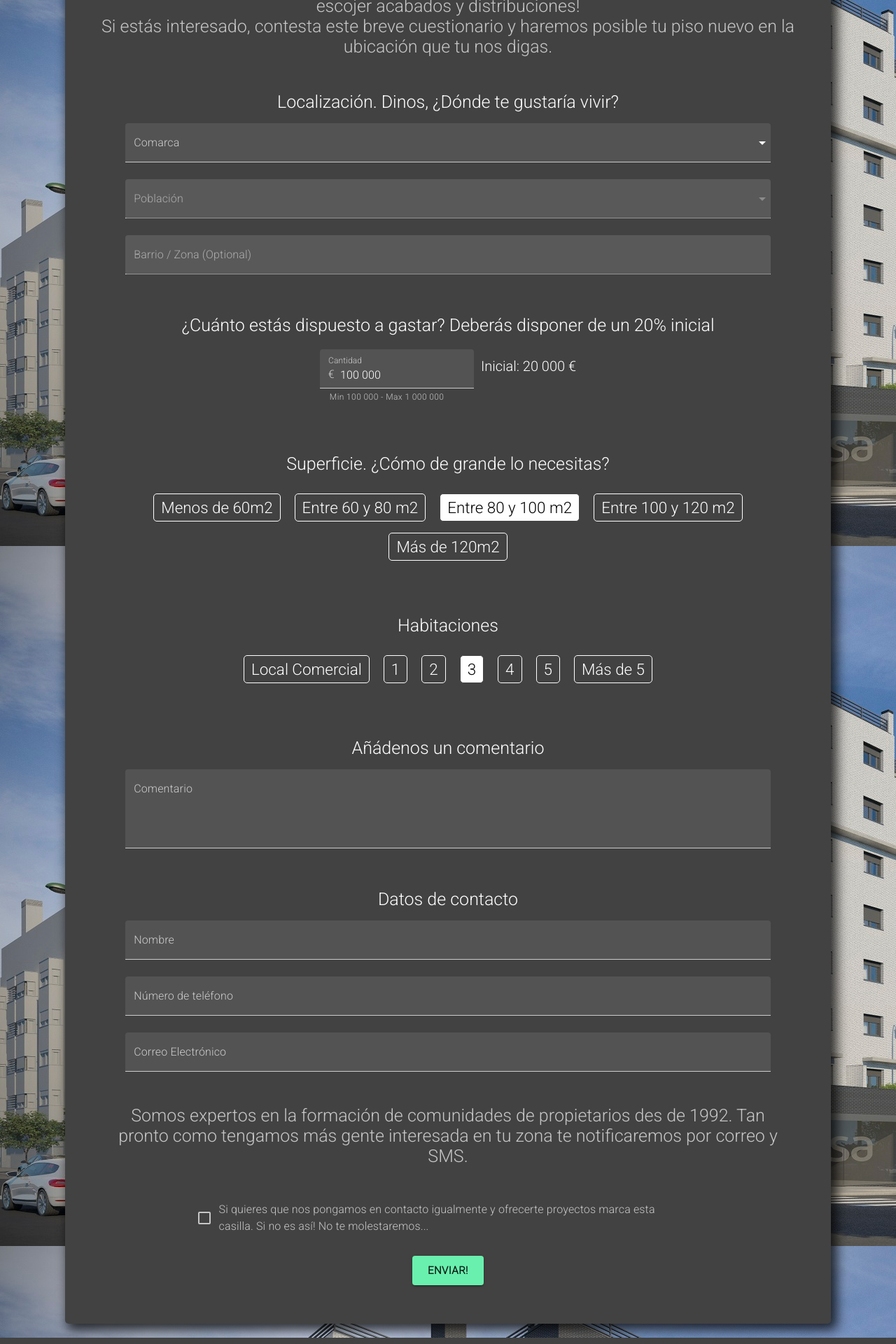
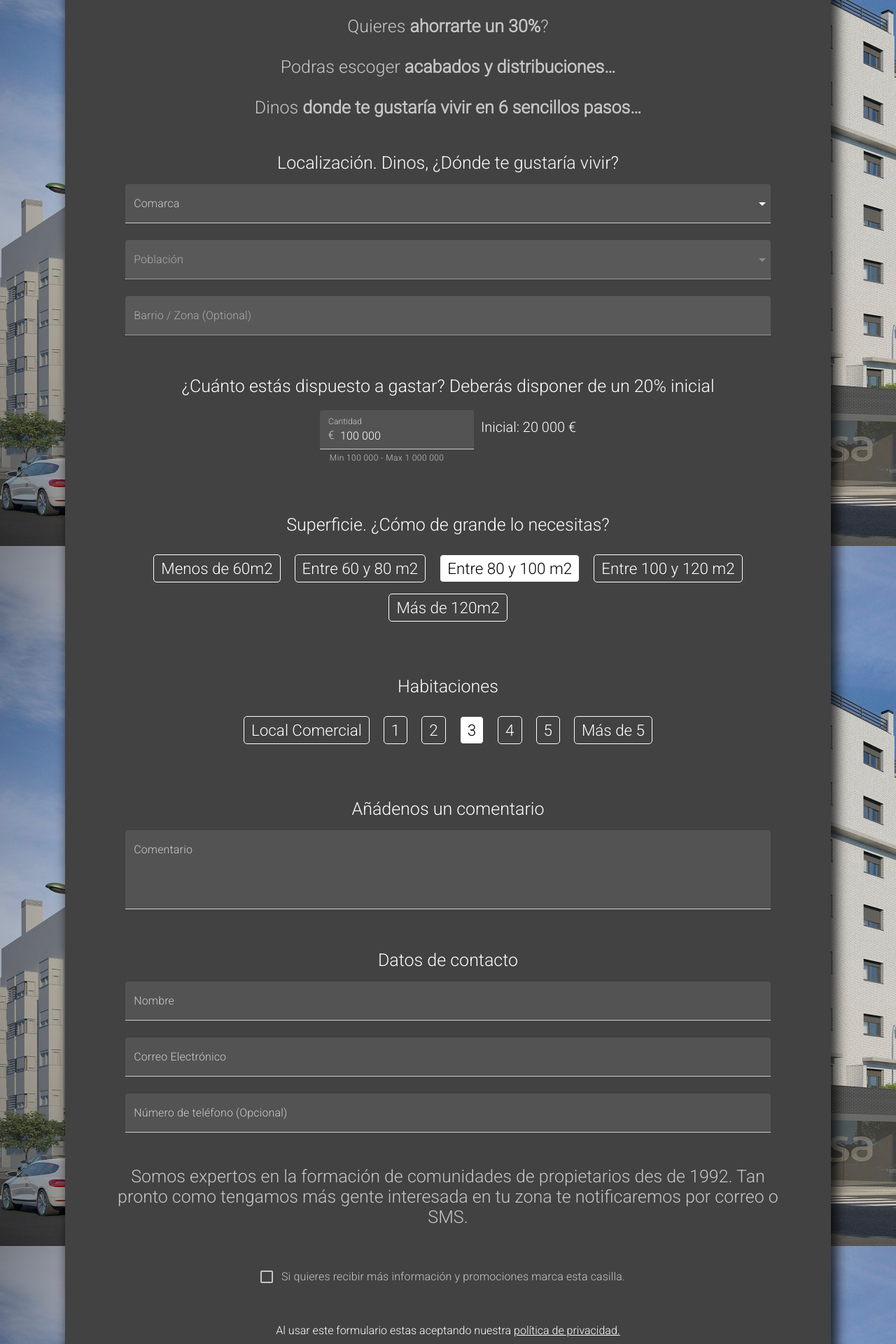
Before and after one commit to Xavierperals/autoproject, a React (Create React App) app: page / in a window 1280 px wide. Shown: the part 220-2140 px from the top of the page at 70% size. Built offline with nearby package versions, Linux system fonts and the light colour scheme; no server answers.

Commit message:
retocs text i proteccio de dades

```diff
--- a/src/components/autoproject-form/AutoProjectForm.scss
+++ b/src/components/autoproject-form/AutoProjectForm.scss
@@ -23,7 +23,12 @@
 .submit-button-wrapper {
   padding: 20px;
   text-align: center;
-
+  p {
+    color:white;
+    a{
+      color:white;
+    }
+  }
   button {
     font-weight: 600;
   }
--- a/src/components/autoproject-form/AutoProjectForm.tsx
+++ b/src/components/autoproject-form/AutoProjectForm.tsx
@@ -77,6 +77,8 @@ export class AutoProjectForm extends React.Component<Props, State> {
         {this.renderContactQuestions()}
         <FinalExplanation onCheckboxChange={this.handleOnWantsContactCheckboxChange}/>
         <div className="submit-button-wrapper">
+         <p>Al usar este formulario estas aceptando nuestra  <a href="POLITICA_DE_PRIVACIDAD.pdf" download> política de privacidad.</a>
+          </p>
           <Button variant="contained" size="large" color="primary" onClick={this.onClickButton}>
             Enviar!
           </Button>
@@ -255,7 +257,7 @@ export class AutoProjectForm extends React.Component<Props, State> {
 
   private checkErrors(): boolean {
     const {
-      selectedRegion, selectedCity, housePriceError, selectedSizeOption, selectedRoomsOption, email, name, phone,
+      selectedRegion, selectedCity, housePriceError, selectedSizeOption, selectedRoomsOption, email, name,
     } = this.state;
 
     return !!selectedRegion &&
@@ -264,7 +266,6 @@ export class AutoProjectForm extends React.Component<Props, State> {
       !!selectedSizeOption &&
       !!selectedRoomsOption &&
       !!email &&
-      !!name &&
-      !!phone;
+      !!name;
   }
 }
--- a/src/components/autoproject-form/partials/ContactQuestions.tsx
+++ b/src/components/autoproject-form/partials/ContactQuestions.tsx
@@ -30,19 +30,6 @@ export class ContactQuestions extends React.PureComponent<Props> {
         </div>
         <div className="input-wrapper">
           <TextField
-            label="Número de teléfono"
-            variant="filled"
-            margin="normal"
-            type="tel"
-            inputMode="tel"
-            fullWidth={true}
-            onChange={this.handleOnPhoneNumberInputChange}
-            InputProps={{ className: 'input' }}
-            error={this.props.phoneError}
-          />
-        </div>
-        <div className="input-wrapper">
-          <TextField
             label="Correo Electrónico"
             variant="filled"
             inputMode="email"
@@ -52,6 +39,19 @@ export class ContactQuestions extends React.PureComponent<Props> {
             onChange={this.handleOnEmailInputChange}
             InputProps={{ className: 'input', }}
             error={this.props.emailError}
+          />
+        </div>
+        <div className="input-wrapper">
+          <TextField
+            label="Número de teléfono (Opcional)"
+            variant="filled"
+            margin="normal"
+            type="tel"
+            inputMode="tel"
+            fullWidth={true}
+            onChange={this.handleOnPhoneNumberInputChange}
+            InputProps={{ className: 'input' }}
+            error={this.props.phoneError}
           />
         </div>
       </Step>
--- a/src/components/description/Description.tsx
+++ b/src/components/description/Description.tsx
@@ -7,11 +7,14 @@ interface Props {
 export const Description = (props: Props) => (
   <div className="description">
     <p className="description-text">
-      ¿Quieres un piso nuevo? ¿Quieres ahorrarte un 30%? ¿Con la última tecnología?
-      ¡Podrás escojer acabados y distribuciones!
-      <br/>
-      Si estás interesado, contesta este breve cuestionario y haremos posible tu piso nuevo en la ubicación que tu nos
-      digas.
+      Quieres un <b>piso nuevo</b>?
+      <br /><br />
+     Quieres <b>ahorrarte un 30%</b>?
+      <br /><br />
+     Podras escoger <b>acabados y distribuciones…</b>
+      <br /><br />
+     Dinos <b>donde te gustaría vivir en 6  sencillos pasos…</b>
+     <br />
     </p>
     {/*<p className="slogan"></p>*/}
   </div>
--- a/src/components/final-explanation/FinalExplanation.scss
+++ b/src/components/final-explanation/FinalExplanation.scss
@@ -20,6 +20,7 @@
   }
 
   .checkbox-wrapper {
+    text-align: center;
     padding: 10px 15%;
 
     @media (max-width: 700px) {
--- a/src/components/final-explanation/FinalExplanation.tsx
+++ b/src/components/final-explanation/FinalExplanation.tsx
@@ -14,13 +14,13 @@ export class FinalExplanation extends React.PureComponent<Props> {
     return (
       <div className="final-explanation">
         <p>
-          Somos expertos en la formación de comunidades de propietarios des de 1992. Tan pronto como tengamos más gente interesada en tu zona te notificaremos por correo y SMS.
+          Somos expertos en la formación de comunidades de propietarios des de 1992. Tan pronto como tengamos más gente interesada en tu zona te notificaremos por correo o SMS.
         </p>
         <div className="checkbox-wrapper">
           <FormControlLabel
             value="end"
             control={<Checkbox onChange={this.handleOnCheckboxChange} color="primary" />}
-            label="Si quieres que nos pongamos en contacto igualmente y ofrecerte proyectos marca esta casilla. Si no es así! No te molestaremos..."
+            label="Si quieres recibir más información y promociones marca esta casilla."
             labelPlacement="end"
           />
         </div>
```
Also changed, not shown: 2 other files (tests, documents, lock files or other folders).
